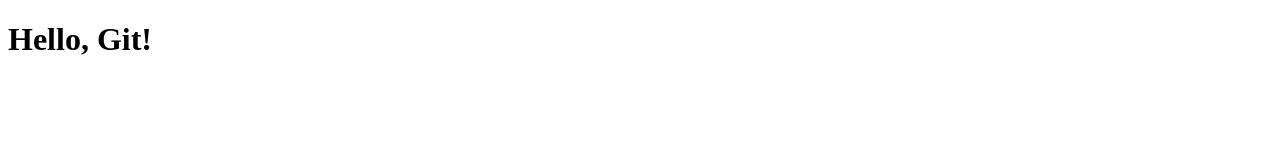
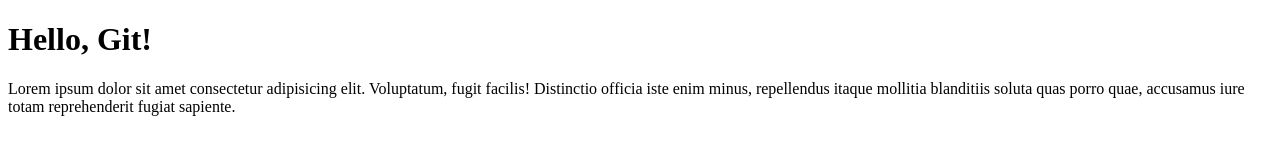
Before and after one commit to ahmadnajibabdulrohman24-bit/itw2026_b_263040065, a plain HTML site: page wpubelajarweb/COBA-GIT/coba.html in a window 1280 px wide. Drawn offline with Linux system fonts and the light colour scheme.

Commit message:
menambahkan paraghraf setelah H1

```diff
--- a/wpubelajarweb/COBA-GIT/coba.html
+++ b/wpubelajarweb/COBA-GIT/coba.html
@@ -8,5 +8,11 @@
 
   <body>
     <h1>Hello, Git!</h1>
+    <p>
+      Lorem ipsum dolor sit amet consectetur adipisicing elit. Voluptatum, fugit
+      facilis! Distinctio officia iste enim minus, repellendus itaque mollitia
+      blanditiis soluta quas porro quae, accusamus iure totam reprehenderit
+      fugiat sapiente.
+    </p>
   </body>
 </html>
```
